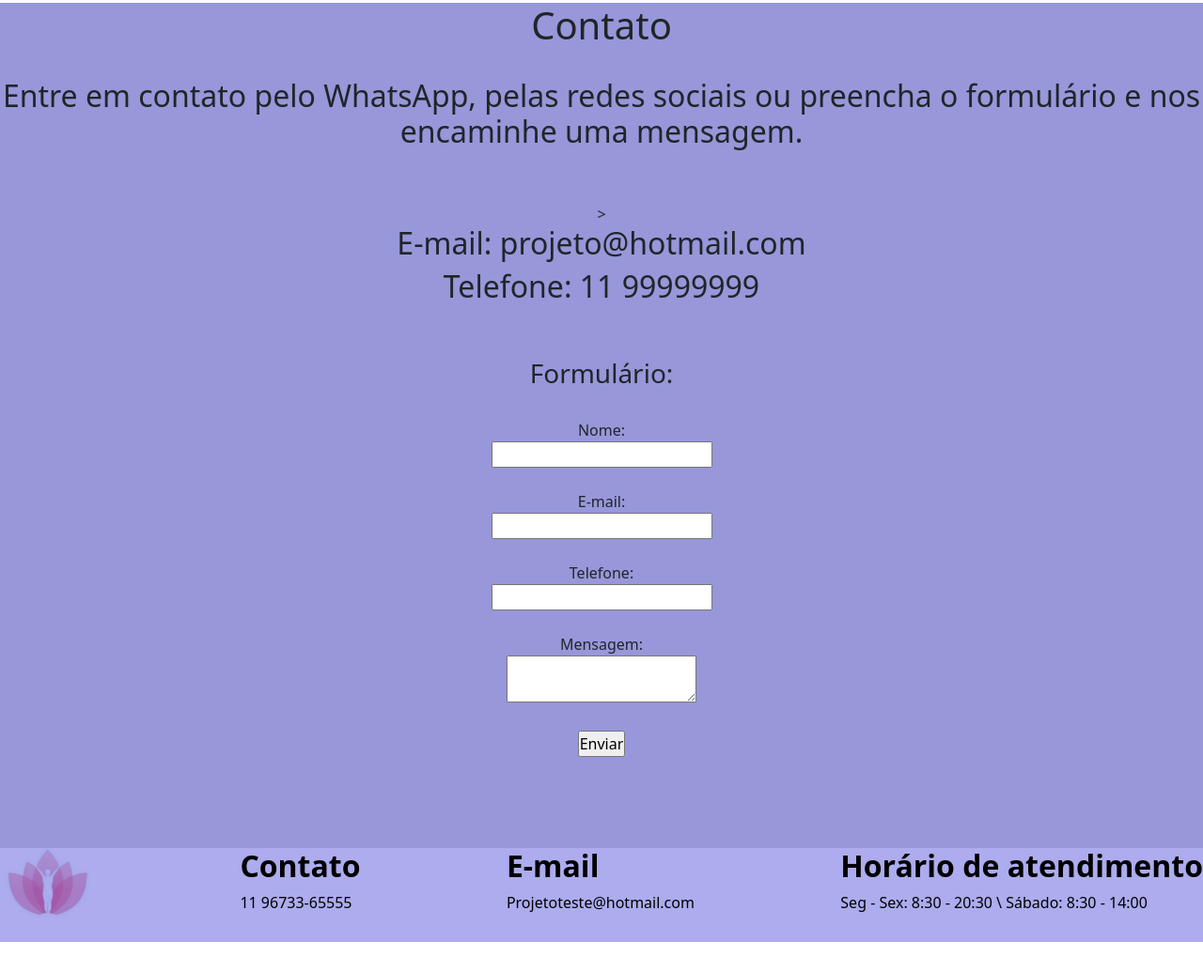
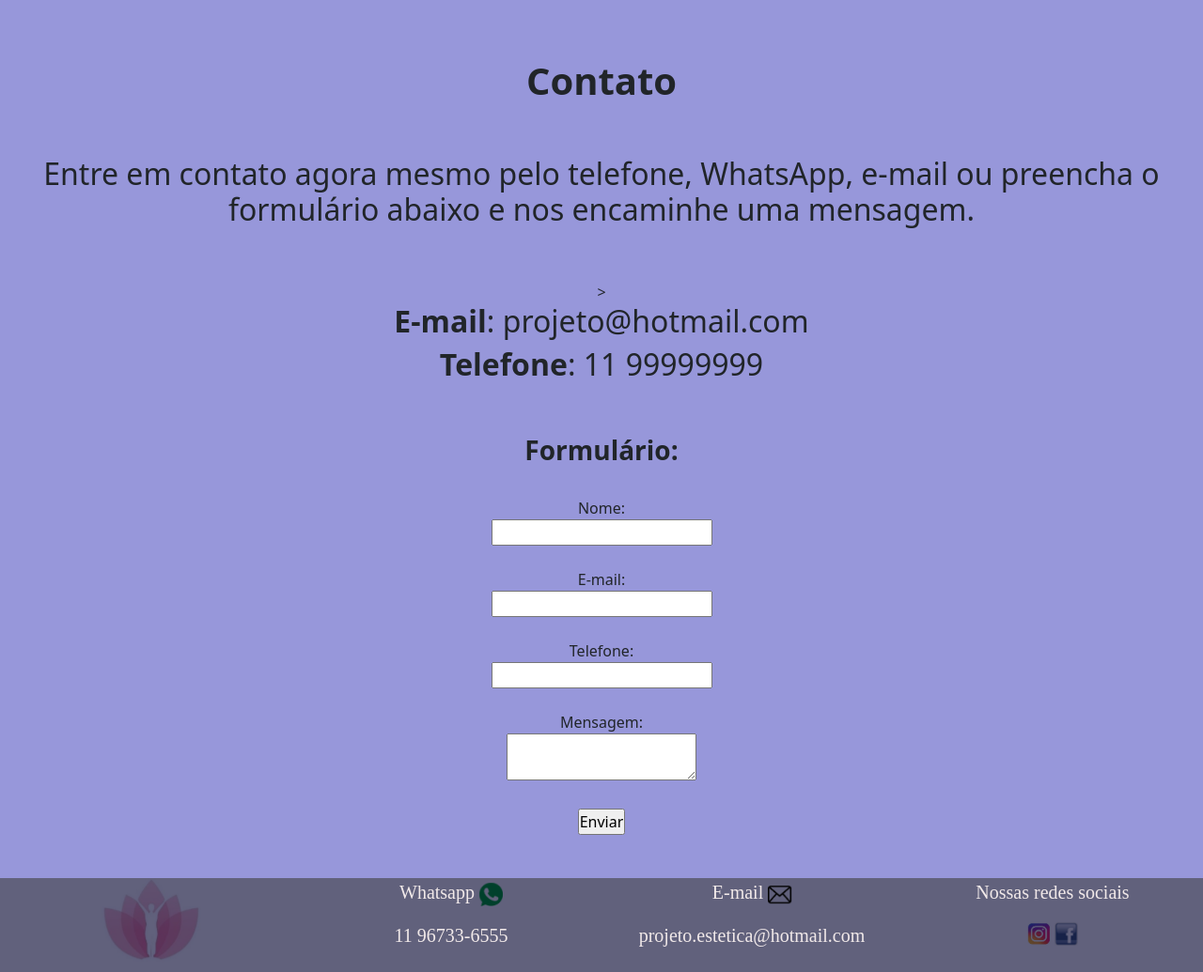
Before and after one commit to Warlen-Monteiro/estetica-warlen, a plain HTML site: page Contato.html in a window 1280 px wide. Shown: the part 165-1200 px from the top of the page at 94% size. Before the commit the page ends 1168 px from the top, so only its background shows below. Drawn offline with nearby package versions, Linux system fonts and the light colour scheme.

```diff
--- a/Contato.html
+++ b/Contato.html
@@ -5,6 +5,8 @@
     <meta http-equiv="X-UA-Compatible" content="IE=edge">
     <meta name="viewport" content="width=device-width, initial-scale=1.0">
    <title>Estética Monteiro / Agende já seu atendimento</title>
+   <meta name="description" content="Cuide da sua auto-estima com a melhor em estética, entre em contato">
+   <meta name="keywords" content="Limpeza de pele, Massagem relaxante, Drenagem pós operatório, Microagulhamento">
    <link rel="stylesheet" href="styles4.css">
    <!-- CSS only -->
 <link href="https://cdn.jsdelivr.net/npm/bootstrap@5.2.2/dist/css/bootstrap.min.css" rel="stylesheet" integrity="sha384-Zenh87qX5JnK2Jl0vWa8Ck2rdkQ2Bzep5IDxbcnCeuOxjzrPF/et3URy9Bv1WTRi" crossorigin="anonymous">
@@ -29,18 +31,17 @@
            </ul>
         </div>
    </header>
-   <br><br><br><br><br><br><br>
 
-   <div class="contato">
-    <h1>Contato</h1>
-    <br>
-    <h2>Entre em contato pelo WhatsApp, pelas redes sociais ou preencha o formulário e nos encaminhe uma mensagem.</h2>
+   <div class="contatos">
+    <h1><b>Contato</b></h1>
+    <br><br>
+    <h2>Entre em contato agora mesmo pelo telefone, WhatsApp, e-mail ou preencha o formulário abaixo e nos encaminhe uma mensagem.</h2>
     <br><br>
     <form>
->    <h2>E-mail: projeto@hotmail.com</h2>
-    <h2>Telefone: 11 99999999</h2>
+>   <h2><b>E-mail</b>: projeto@hotmail.com</h2>
+    <h2><b>Telefone</b>: 11 99999999</h2>
     <br><br>
-    <h3>Formulário:</h3>
+    <h3><b>Formulário:</b></h3>
     <br>
     Nome:<br>
     <input type="text" name="nome">
@@ -58,22 +59,32 @@
 </form>
 </div>
 
+
+
 <footer>
+    <div class="footer">
+
         <div class="image">
-        <img src="img/logo1.jpg">
+            <img src="img/logo1.jpg" alt="" class="logo1">
         </div>
 
-    <div class="Contato>">
-        <h2><b>Contato</b></h2>
-        <p>11 96733-65555</p>
+        <div class="contato">
+            <p class="fs-5">Whatsapp <img src="img/whats1.png" alt="" class="imagem"></p>
+            <p class="fs-5">11 96733-6555</p>
         </div>
-    <div class="E-mail">
-        <h2><b>E-mail</b></h2>
-        <p>Projetoteste@hotmail.com</p>
+
+        <div class="email">
+            <p class="fs-5">E-mail <img src="img/E-mail.png" alt="" class="imagem"></p>
+
+            <p class="fs-5">projeto.estetica@hotmail.com</p>
         </div>
-    <div class="Atendimento">
-        <h2><b>Horário de atendimento</b></h2>
-        <p>Seg - Sex: 8:30 - 20:30 \ Sábado: 8:30 - 14:00</p>
+
+        <div class="redes">
+            <p class="fs-5">Nossas redes sociais</p>
+
+                <a href="https://www.instagram.com/"><img src="IMG/insta.jpg" class="imagem" alt="imagem"></a>
+                <a href="https://www.facebook.com.br"><img src="img/face.jpg" class="imagem" alt="imagem"></a>
+        </div>
     </div>
     </footer>
 
--- a/styles2.css
+++ b/styles2.css
@@ -42,19 +42,27 @@ header{
     text-size-adjust: 30px;
     }
 
-footer{
-    width: 100%;
-    background-color: rgb(172, 172, 238);
-    justify-content: space-between;
-    display: flex;
-    align-items: top;
-    padding: 0px 0;
-    color:black
-   }
-.image{
-   width: auto;
-   mix-blend-mode:multiply ;
-   height: 100px;
-   left: 200px;
-   top: 200px;
-   }
+    .footer {
+        font-family: 'Times New Roman', Times, serif;
+        color: rgb(241, 233, 233);
+        height: 100px;
+        background-color: rgb(97, 97, 124);
+        justify-items: center;
+        text-align: center;
+        display: grid;
+        justify-content: space-around;
+        grid-template-columns: 1fr 1fr 1fr 1fr
+     }
+
+        .imagem{
+            mix-blend-mode: multiply;
+            height: 25px;
+            width: 25px;
+        }
+.logo1 {
+width: auto;
+mix-blend-mode:multiply ;
+height: 90px;
+left: 250px;
+top: 200px;
+}
--- a/styles3.css
+++ b/styles3.css
@@ -41,19 +41,27 @@ header{
     text-align: center;
 }
 
-footer{
-    width: 100%;
-    background-color: rgb(172, 172, 238);
-    justify-content: space-between;
-    display: flex;
-    align-items: top;
-    padding: 0px 0;
-    color:black
-   }
-.image{
-   width: auto;
-   mix-blend-mode:multiply ;
-   height: 100px;
-   left: 200px;
-   top: 200px;
-   }
+.footer {
+    font-family: 'Times New Roman', Times, serif;
+    color: rgb(241, 233, 233);
+    height: 100px;
+    background-color: rgb(97, 97, 124);
+    justify-items: center;
+    text-align: center;
+    display: grid;
+    justify-content: space-around;
+    grid-template-columns: 1fr 1fr 1fr 1fr
+ }
+
+    .imagem{
+        mix-blend-mode: multiply;
+        height: 25px;
+        width: 25px;
+    }
+.logo1 {
+width: auto;
+mix-blend-mode:multiply ;
+height: 90px;
+left: 250px;
+top: 200px;
+}
--- a/styles4.css
+++ b/styles4.css
@@ -34,26 +34,35 @@ header{
   border-radius: 15px;
 }
 
-.contato{
+.contatos{
+    padding-top: 6cm;
     background-color: rgb(151, 151, 218);
     width: full;
-    height: 900px;
+    height: 1100px;
     text-align: center;
 }
 
-footer{
-    width: 100%;
-    background-color: rgb(172, 172, 238);
-    justify-content: space-between;
-    display: flex;
-    align-items: top;
-    padding: 0px 0;
-    color:black
-   }
-.image{
-   width: auto;
-   mix-blend-mode:multiply ;
-   height: 100px;
-   left: 200px;
-   top: 200px;
-   }
+.footer {
+    font-family: 'Times New Roman', Times, serif;
+    color: rgb(241, 233, 233);
+    height: 100px;
+    background-color: rgb(97, 97, 124);
+    justify-items: center;
+    text-align: center;
+    display: grid;
+    justify-content: space-around;
+    grid-template-columns: 1fr 1fr 1fr 1fr
+ }
+
+    .imagem{
+        mix-blend-mode: multiply;
+        height: 25px;
+        width: 25px;
+    }
+.logo1 {
+width: auto;
+mix-blend-mode:multiply ;
+height: 90px;
+left: 250px;
+top: 200px;
+}
```
Also changed, not shown: Cadastro.html (+29 -16 lines), agendamentos.html (+22 -12 lines). Lines whose indentation alone changed are shown as unchanged.
